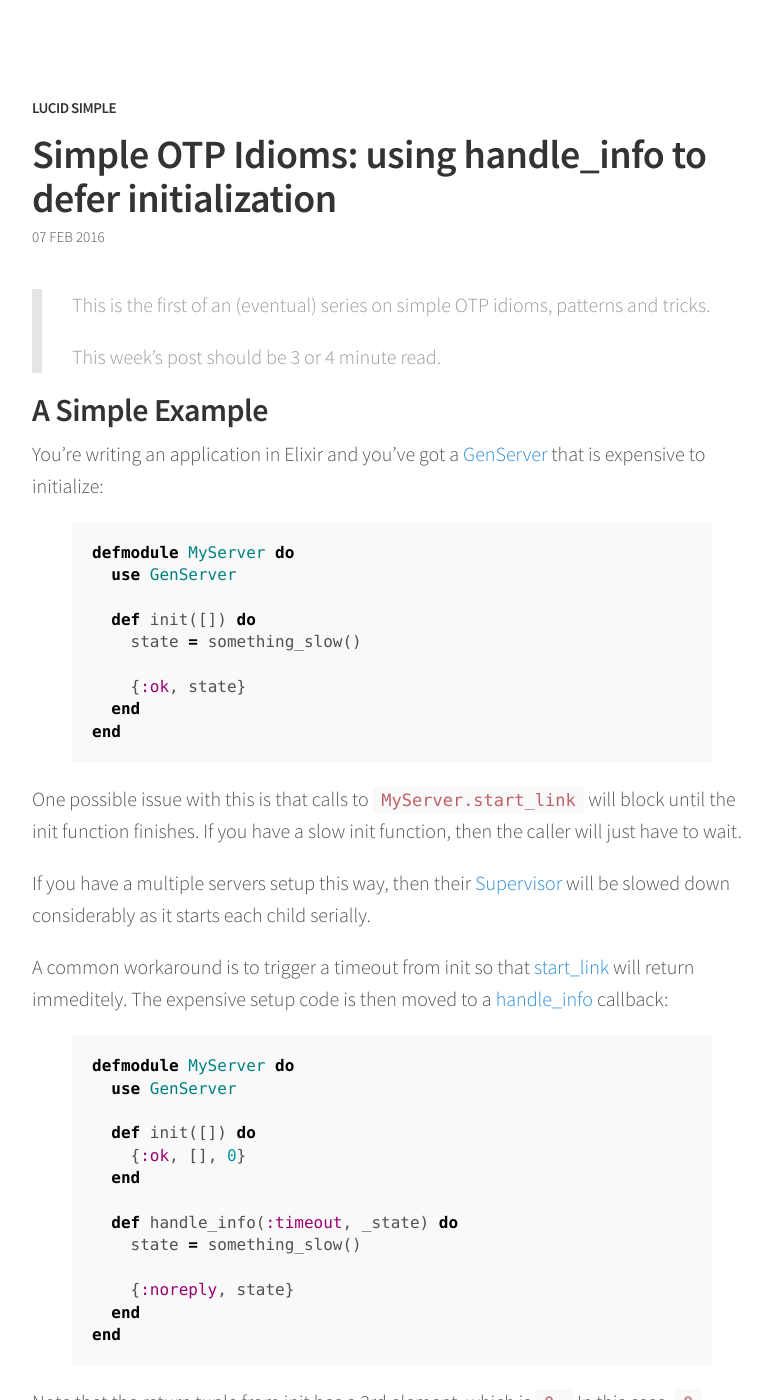
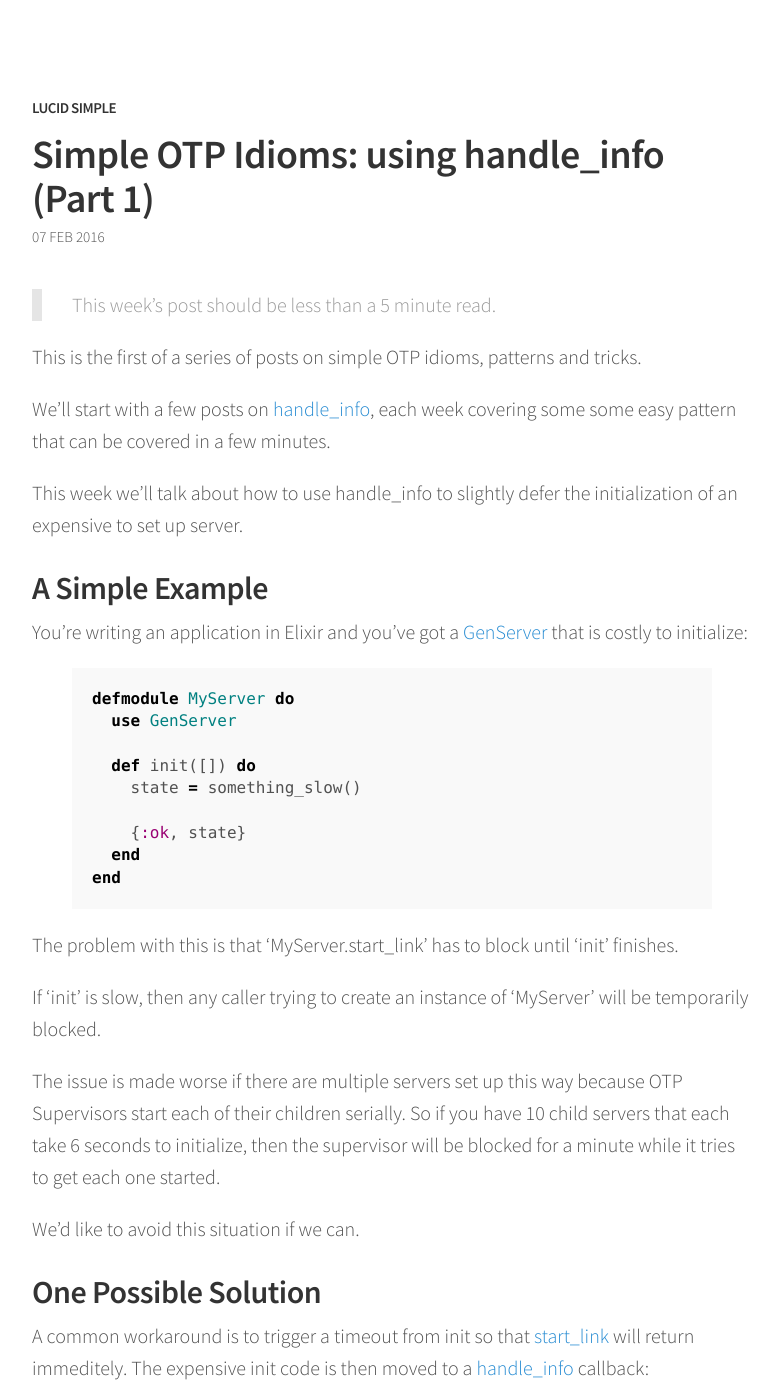
Before and after one commit to jwhiteman/lucidsimple-blog, a Jekyll site: the page built from _posts/2016-02-07-simple-OTP-idioms-using-handle-info-part-1.md, in a window 1280 px wide and 1400 px high. Shown: the whole window, without its empty margins (248-1027 px from the left). Built offline with Jekyll 4.4.1, drawn with Linux system fonts in a browser that asks for light colours; Markdown is read by kramdown in place of the engine named in the settings; comment, search, counter and statistics services are not loaded; some of the changed text lies outside the part shown.

Commit message:
Final edit

```diff
--- a/_posts/2016-02-07-simple-OTP-idioms-using-handle-info-part-1.md
+++ b/_posts/2016-02-07-simple-OTP-idioms-using-handle-info-part-1.md
@@ -1,18 +1,23 @@
 ---
 layout: post
-title:  "Simple OTP Idioms: using handle_info to defer initialization"
+title:  "Simple OTP Idioms: using handle_info (Part 1)"
 date:   2016-02-07 11:58:00
 categories: Elixir
 comments: true
 ---
 
-> This is the first of an (eventual) series on simple OTP idioms, patterns and tricks.
->
-> This week's post should be 3 or 4 minute read.
+> This week's post should be less than a 5 minute read.
+
+This is the first of a series of posts on simple OTP idioms, patterns and tricks.
+
+We'll start with a few posts on <a href="http://erldocs.com/18.0/stdlib/gen_server.html#handle_info/2">handle_info</a>, each week covering some
+some easy pattern that can be covered in a few minutes.
+
+This week we'll talk about how to use handle_info to slightly defer the initialization of an expensive to set up server.
 
 ## A Simple Example
 
-You're writing an application in Elixir and you've got a <a href="http://elixir-lang.org/docs/v1.1/elixir/GenServer.html">GenServer</a> that is expensive to initialize:
+You're writing an application in Elixir and you've got a <a href="http://elixir-lang.org/docs/v1.1/elixir/GenServer.html">GenServer</a> that is costly to initialize:
 
 {% highlight elixir %}
 defmodule MyServer do
@@ -26,11 +31,17 @@ defmodule MyServer do
 end
 {% endhighlight %}
 
-One possible issue with this is that calls to `MyServer.start_link` will block until the init function finishes. If you have a slow init function, then the caller will just have to wait.
+The problem with this is that 'MyServer.start_link' has to block until 'init' finishes.
 
-If you have a multiple servers setup this way, then their <a href="http://elixir-lang.org/docs/v1.0/elixir/Supervisor.html">Supervisor</a>  will be slowed down considerably as it starts each child serially.
+If 'init' is slow, then any caller trying to create an instance of 'MyServer' will be temporarily blocked.
 
-A common workaround is to trigger a timeout from init so that <a href="http://elixir-lang.org/docs/v1.1/elixir/GenServer.html#start_link/3">start_link</a> will return immeditely. The expensive setup code is then moved to a <a href="http://elixir-lang.org/docs/v1.1/elixir/GenServer.html#c:handle_info/2">handle_info</a> callback:
+The issue is made worse if there are multiple servers set up this way because OTP Supervisors start each of their children serially. So if you have 10 child servers that each take 6 seconds to initialize, then the supervisor will be blocked for a minute while it tries to get each one started.
+
+We'd like to avoid this situation if we can.
+
+## One Possible Solution
+
+A common workaround is to trigger a timeout from init so that <a href="http://elixir-lang.org/docs/v1.1/elixir/GenServer.html#start_link/3">start_link</a> will return immeditely. The expensive init code is then moved to a <a href="http://elixir-lang.org/docs/v1.1/elixir/GenServer.html#c:handle_info/2">handle_info</a> callback:
 
 {% highlight elixir %}
 defmodule MyServer do
@@ -50,11 +61,14 @@ end
 
 Note that the return tuple from init has a 3rd element, which is `0.` In this case, `0` simply means "timeout immediately".
 
-The timeout will then trigger the `handle_info` callback allowing you to do your slow setup without making everyone else wait.
+The timeout will trigger the <a href="http://erlang.org/doc/man/gen_server.html#Module:handle_cast-2">handle_info</a> callback allowing you to do your drawn out setup out of band without making everyone else wait.
 
-As a bonus, you can be guaranteed that the `handle_info(:timeout)` message will be the first message that your server process handles.
+I've received conflicting information on whether or not the timeout handler will be _guaranteed_ to be the first message handled by your server.
 
-You won't have to worry about other processes querying your server before its state has been fully setup.
+If it's not, then your server will most likely crash because its state will not have been fully initialized at that point.
+
+This seems <a href="http://stackoverflow.com/questions/14648304/is-handle-info-guaranteed-to-executed-first-in-a-process-after-init-with-timeout">very unlikely</a>, although it's worth keeping in mind if you run into any strange bugs.
+
 
 ##  A Similar Approach
 
@@ -84,13 +98,17 @@ handle_info deals with all out of band messages sent to your GenServer process,
 
 ### Which Approach is Best?
 
-If the state of your server needs to be periodically updated on a schedule (e.g a Cache), then setting things up with timeouts makes sense.
+If the state of your server needs to be periodically updated on a schedule (e.g a Cache), then setting things up with timeouts might be the way to go.
 
-If the state of your server is expensive, but will only need to be set once, then the second approach would probably be clearer.
+For everything else, the second approach is probably best.
+
+You'll see several variations of these techniques in open source projects if you hunt for them (see the links below).
+
+You don't have to use them yourself, but it can save you time if you kow how to spot them.
 
 ## Closing
 
-Here are some examples of handle_info that you might be interested in:
+Here are some relevant examples of handle_info that you might be interested in:
 
 - <a href="https://github.com/undeadlabs/discovery/blob/master/lib/discovery/heartbeat.ex#L60-L68">heartbeat.ex in Discovery</a>
 - <a href="https://github.com/aetrion/erl-dns/blob/master/src/erldns_storage.erl#L67-L73">erldns_stroage.erl in erl-dns<a>
@@ -98,6 +116,10 @@ Here are some examples of handle_info that you might be interested in:
 - <a href="https://github.com/klacke/yaws/blob/master/src/yaws_session_server.erl#L253-L255">yaws_session_server.erl in Yaws webserver</a>
 - <a href="https://github.com/erlang/otp/blob/maint/lib/os_mon/src/disksup.erl#L153-L157">disksup.erl in OTP</a>
 
-If you read through the examples, it will be worth your time to checkout how each `init` function is working.
+If you read through the examples, it will be worth your time to checkout how each 'init' function is setup. A few are explicitly setting timeouts, while others use different approaches.
 
-Next week I'll write about a fairly common pattern I've seen using handle_info for polling and server loops.
+Next week's post will cover using handle_info for looping and polling.
+
+Thanks for following along.
+
+-- Jim
```
